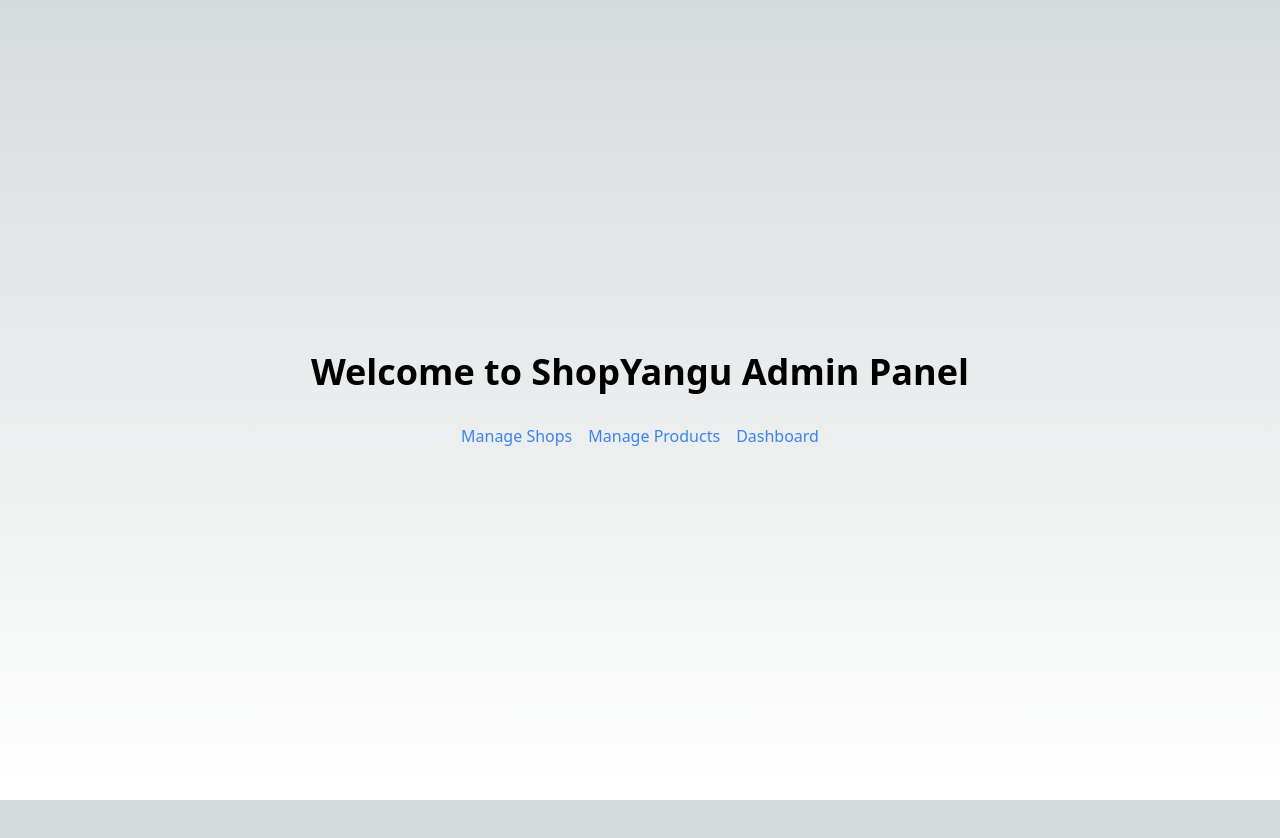
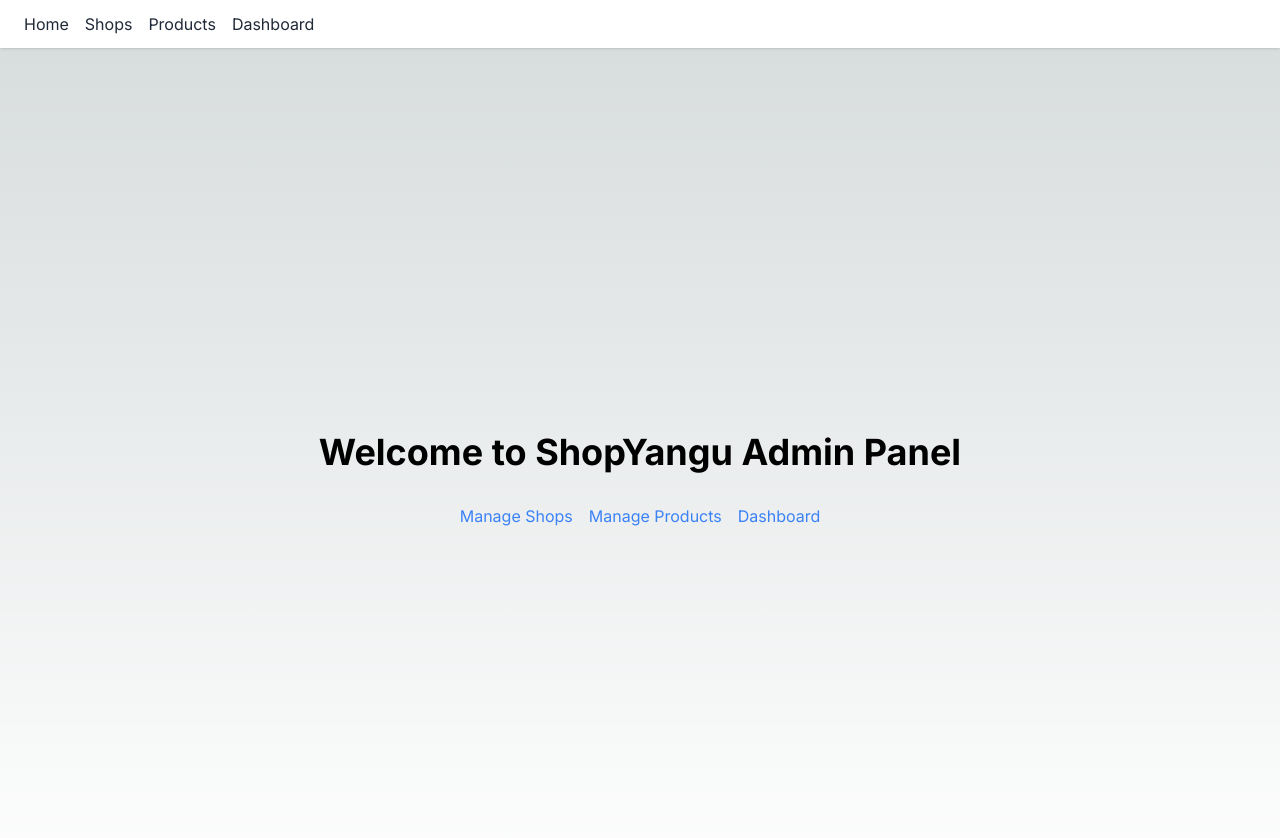
Before and after one commit to ojpierre/shopyangu, a Next.js app: page / in a window 1280 px wide. Shown: the top 838 px of the page. Before the commit the page ends 800 px from the top, so only its background shows below. Built offline with nearby package versions, Linux system fonts and the light colour scheme.

Commit message:
added Header for easy navigation
also added Layout component
And updated index tsx to use layout

```diff
--- /dev/null
+++ b/components/Header.tsx
@@ -0,0 +1,38 @@
+import Link from "next/link";
+
+export default function Header() {
+  return (
+    <header className="bg-white shadow">
+      <nav className="container mx-auto px-6 py-3">
+        <ul className="flex space-x-4">
+          <li>
+            <Link href="/" className="text-gray-800 hover:text-gray-600">
+              Home
+            </Link>
+          </li>
+          <li>
+            <Link href="/shops" className="text-gray-800 hover:text-gray-600">
+              Shops
+            </Link>
+          </li>
+          <li>
+            <Link
+              href="/products"
+              className="text-gray-800 hover:text-gray-600"
+            >
+              Products
+            </Link>
+          </li>
+          <li>
+            <Link
+              href="/dashboard"
+              className="text-gray-800 hover:text-gray-600"
+            >
+              Dashboard
+            </Link>
+          </li>
+        </ul>
+      </nav>
+    </header>
+  );
+}
--- /dev/null
+++ b/components/Layout.tsx
@@ -0,0 +1,25 @@
+import { Inter } from "next/font/google";
+import Header from "./Header";
+
+const inter = Inter({ subsets: ["latin"] });
+
+export const metadata = {
+  title: "ShopYangu Admin Panel",
+  description:
+    "Admin panel for managing shops and products on ShopYangu platform",
+};
+
+export default function RootLayout({
+  children,
+}: {
+  children: React.ReactNode;
+}) {
+  return (
+    <html lang="en">
+      <body className={inter.className}>
+        <Header />
+        <main className="container mx-auto px-6 py-8">{children}</main>
+      </body>
+    </html>
+  );
+}
--- a/pages/index.tsx
+++ b/pages/index.tsx
@@ -1,7 +1,9 @@
 import Link from "next/link";
+import Layout from "@/components/Layout";
 
 export default function Home() {
   return (
+    <Layout>
       <main className="flex min-h-screen flex-col items-center justify-center p-24">
         <h1 className="text-4xl font-bold mb-8">
           Welcome to ShopYangu Admin Panel
@@ -18,5 +20,6 @@
           </Link>
         </nav>
       </main>
+    </Layout>
   );
 }
```
Lines whose indentation alone changed are shown as unchanged.
